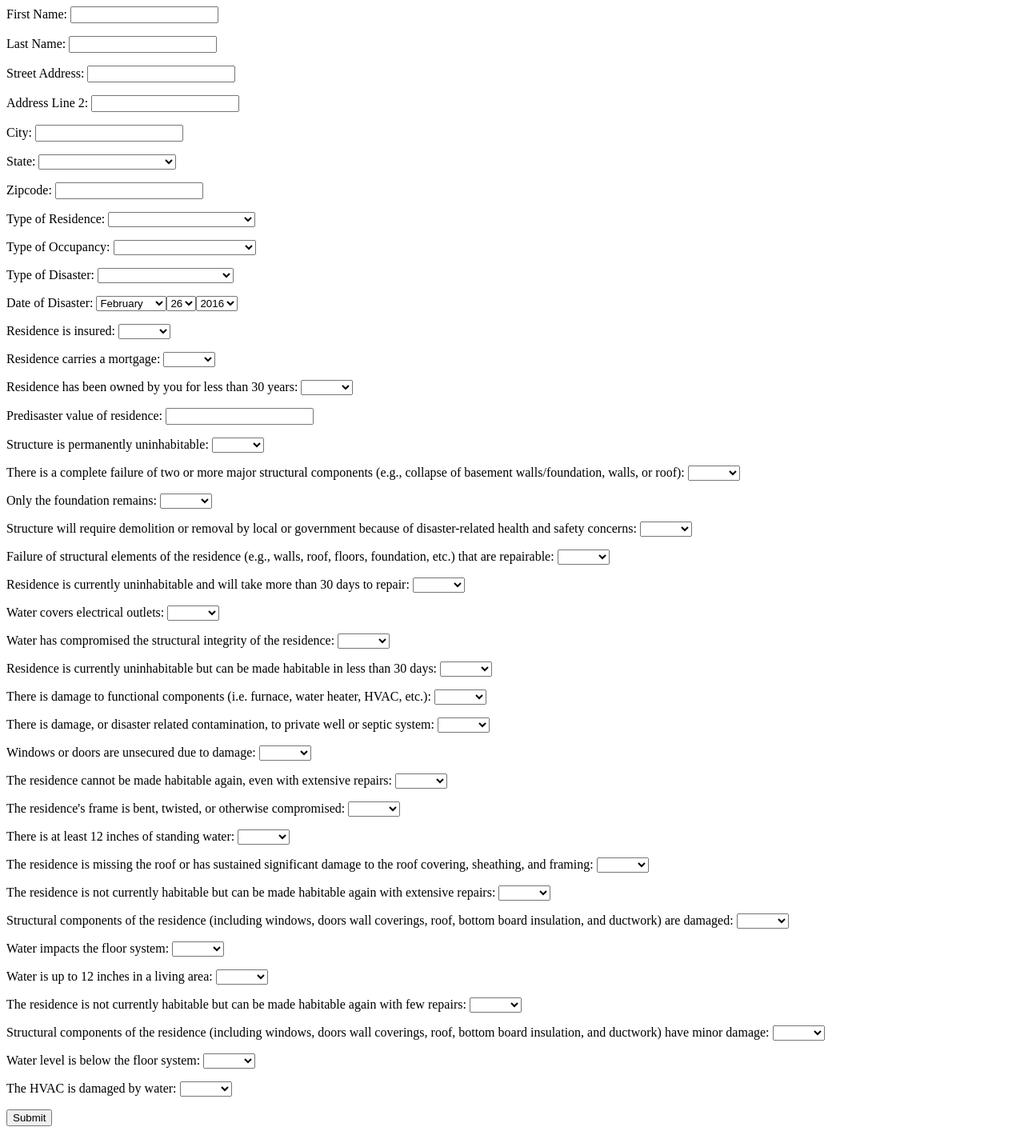
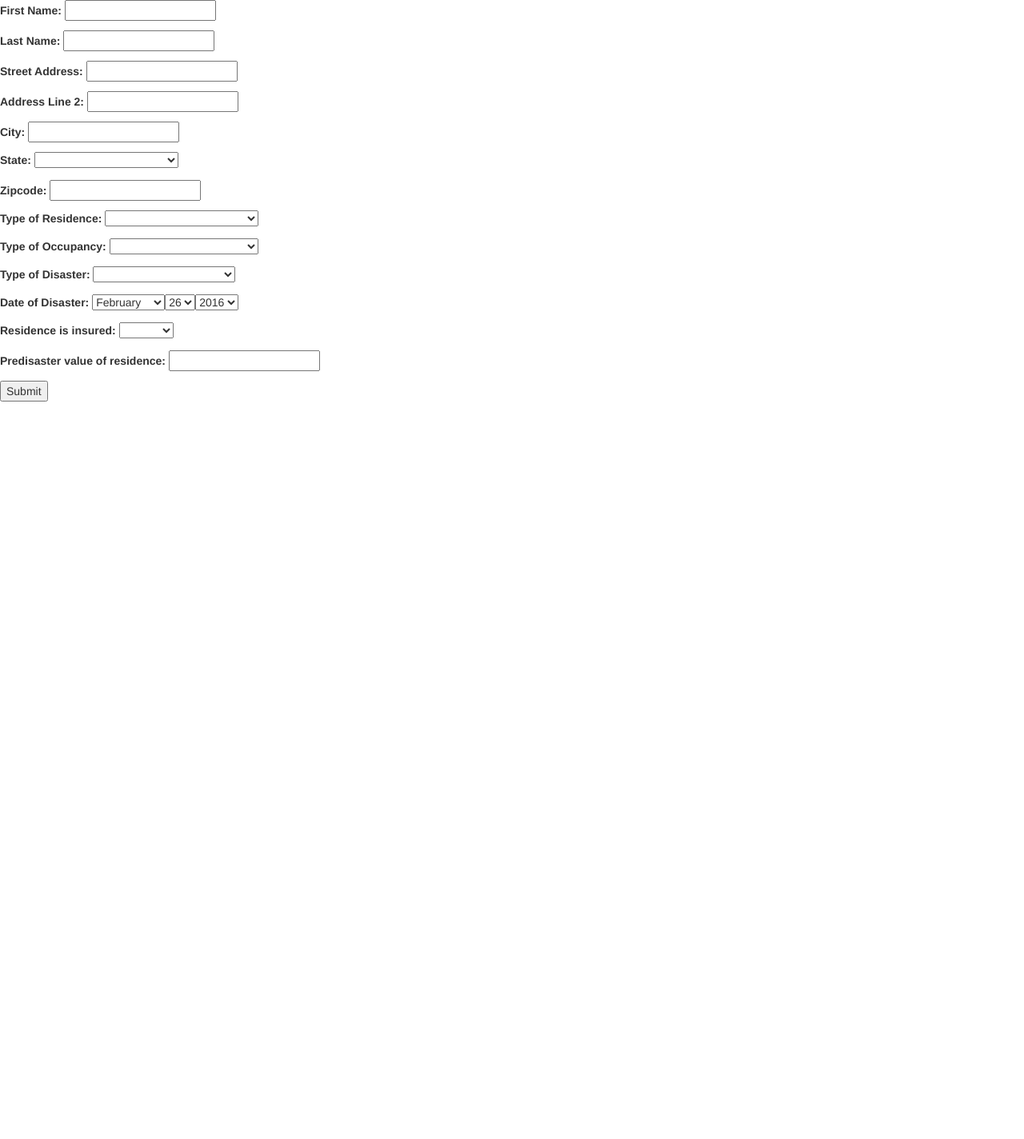
Before and after one commit to lucyktan/DisasterReporting, a Django app: page /form/ in a window 1280 px wide. Shown: the whole page at 80% size. After the commit the page ends 502 px from the top, so only its background shows below. Run offline with Django 3.2, Linux system fonts and the light colour scheme; some libraries are stand-ins or nearby versions.

Commit message:
Added form logic, Bootstrap, and jQuery
Bootstrap version: 3.3.6
jQuery version: 1.12.1
Added question about water depth for non-manufactured houses (forgot
earlier)
Correctly asks about mortgage and length of ownership if relevant
Correctly asks questions based on if it is a manufactured housing unit
or not
Removed requirement to answer questions that only sometimes appear -
need to validate manually

```diff
--- a/DisasterReporting/forms.py
+++ b/DisasterReporting/forms.py
@@ -64,7 +64,7 @@ types_of_residence=['','Single Family','Multi-Family','Manufactured Housing Unit
 types_of_occupancy=['','Own as primary residence','Rent as primary residence','Non-primary residence']
 types_of_disaster=['','Flooding','Tornado','Hurricane/Tropical Storm','Earthquake']
 yes_no_unsure=['','Yes','No','Unsure']
-
+water_levels=['','Not present','Less than 3 inches','Between 3 inches and 18 inches','Above 18 inches']
 class DisasterForm(forms.Form):
     first_name=forms.CharField(label='First Name',max_length=100)
     last_name=forms.CharField(label='Last Name',max_length=100)
@@ -78,37 +78,39 @@ class DisasterForm(forms.Form):
     type_of_disaster=forms.ChoiceField(label='Type of Disaster',choices=((x,x) for x in types_of_disaster))
     date_of_disaster=forms.DateField(label='Date of Disaster',initial=datetime.date.today,widget=forms.SelectDateWidget(years=(datetime.date.today().year-2,datetime.date.today().year-1,datetime.date.today().year)))
     insured=forms.ChoiceField(label='Residence is insured',choices=((x,x) for x in yes_no_unsure))
-    mortgage=forms.ChoiceField(label='Residence carries a mortgage',choices=((x,x) for x in yes_no_unsure))
-    owned_less_than_30_years=forms.ChoiceField(label='Residence has been owned by you for less than 30 years',choices=((x,x) for x in yes_no_unsure))
+    mortgage=forms.ChoiceField(required=False, label='Residence carries a mortgage',choices=((x,x) for x in yes_no_unsure))
+    owned_less_than_30_years=forms.ChoiceField(required=False, label='Residence has been owned by you for less than 30 years',choices=((x,x) for x in yes_no_unsure))
     predisaster_value=forms.DecimalField(label='Predisaster value of residence',decimal_places=2)
 
-    normal_destroyed_0=forms.ChoiceField(label='Structure is permanently uninhabitable',choices=((x,x) for x in yes_no_unsure))
-    normal_destroyed_1=forms.ChoiceField(label='There is a complete failure of two or more major structural components (e.g., collapse of basement walls/foundation, walls, or roof)',choices=((x,x) for x in yes_no_unsure))
-    normal_destroyed_2=forms.ChoiceField(label='Only the foundation remains',choices=((x,x) for x in yes_no_unsure))
-    normal_destroyed_3=forms.ChoiceField(label='Structure will require demolition or removal by local or government because of disaster-related health and safety concerns',choices=((x,x) for x in yes_no_unsure))
+    normal_water=forms.ChoiceField(required=False, label='Water level on the first floor (non-basement) is',choices=((x,x) for x in water_levels))
 
-    normal_major_0=forms.ChoiceField(label='Failure of structural elements of the residence (e.g., walls, roof, floors, foundation, etc.) that are repairable',choices=((x,x) for x in yes_no_unsure))
-    normal_major_1=forms.ChoiceField(label='Residence is currently uninhabitable and will take more than 30 days to repair',choices=((x,x) for x in yes_no_unsure))
-    normal_major_2=forms.ChoiceField(label='Water covers electrical outlets',choices=((x,x) for x in yes_no_unsure))
-    normal_major_3=forms.ChoiceField(label='Water has compromised the structural integrity of the residence',choices=((x,x) for x in yes_no_unsure))
+    normal_destroyed_0=forms.ChoiceField(required=False, label='Structure is permanently uninhabitable',choices=((x,x) for x in yes_no_unsure))
+    normal_destroyed_1=forms.ChoiceField(required=False, label='There is a complete failure of two or more major structural components (e.g., collapse of basement walls/foundation, walls, or roof)',choices=((x,x) for x in yes_no_unsure))
+    normal_destroyed_2=forms.ChoiceField(required=False, label='Only the foundation remains',choices=((x,x) for x in yes_no_unsure))
+    normal_destroyed_3=forms.ChoiceField(required=False, label='Structure will require demolition or removal by local or government because of disaster-related health and safety concerns',choices=((x,x) for x in yes_no_unsure))
 
-    normal_minor_0=forms.ChoiceField(label='Residence is currently uninhabitable but can be made habitable in less than 30 days',choices=((x,x) for x in yes_no_unsure))
-    normal_minor_1=forms.ChoiceField(label='There is damage to functional components (i.e. furnace, water heater, HVAC, etc.)',choices=((x,x) for x in yes_no_unsure))
-    normal_minor_2=forms.ChoiceField(label='There is damage, or disaster related contamination, to private well or septic system',choices=((x,x) for x in yes_no_unsure))
-    normal_minor_3=forms.ChoiceField(label='Windows or doors are unsecured due to damage',choices=((x,x) for x in yes_no_unsure))
+    normal_major_0=forms.ChoiceField(required=False, label='Failure of structural elements of the residence (e.g., walls, roof, floors, foundation, etc.) that are repairable',choices=((x,x) for x in yes_no_unsure))
+    normal_major_1=forms.ChoiceField(required=False, label='Residence is currently uninhabitable and will take more than 30 days to repair',choices=((x,x) for x in yes_no_unsure))
+    normal_major_2=forms.ChoiceField(required=False, label='Water covers electrical outlets',choices=((x,x) for x in yes_no_unsure))
+    normal_major_3=forms.ChoiceField(required=False, label='Water has compromised the structural integrity of the residence',choices=((x,x) for x in yes_no_unsure))
+
+    normal_minor_0=forms.ChoiceField(required=False, label='Residence is currently uninhabitable but can be made habitable in less than 30 days',choices=((x,x) for x in yes_no_unsure))
+    normal_minor_1=forms.ChoiceField(required=False, label='There is damage to functional components (i.e. furnace, water heater, HVAC, etc.)',choices=((x,x) for x in yes_no_unsure))
+    normal_minor_2=forms.ChoiceField(required=False, label='There is damage, or disaster related contamination, to private well or septic system',choices=((x,x) for x in yes_no_unsure))
+    normal_minor_3=forms.ChoiceField(required=False, label='Windows or doors are unsecured due to damage',choices=((x,x) for x in yes_no_unsure))
 
 
-    manufactured_destroyed_0=forms.ChoiceField(label='The residence cannot be made habitable again, even with extensive repairs',choices=((x,x) for x in yes_no_unsure))
-    manufactured_destroyed_1=forms.ChoiceField(label='The residence\'s frame is bent, twisted, or otherwise compromised',choices=((x,x) for x in yes_no_unsure))
-    manufactured_destroyed_2=forms.ChoiceField(label='There is at least 12 inches of standing water',choices=((x,x) for x in yes_no_unsure))
-    manufactured_destroyed_3=forms.ChoiceField(label='The residence is missing the roof or has sustained significant damage to the roof covering, sheathing, and framing',choices=((x,x) for x in yes_no_unsure))
+    manufactured_destroyed_0=forms.ChoiceField(required=False, label='The residence cannot be made habitable again, even with extensive repairs',choices=((x,x) for x in yes_no_unsure))
+    manufactured_destroyed_1=forms.ChoiceField(required=False, label='The residence\'s frame is bent, twisted, or otherwise compromised',choices=((x,x) for x in yes_no_unsure))
+    manufactured_destroyed_2=forms.ChoiceField(required=False, label='There is at least 12 inches of standing water',choices=((x,x) for x in yes_no_unsure))
+    manufactured_destroyed_3=forms.ChoiceField(required=False, label='The residence is missing the roof or has sustained significant damage to the roof covering, sheathing, and framing',choices=((x,x) for x in yes_no_unsure))
 
-    manufactured_major_0=forms.ChoiceField(label='The residence is not currently habitable but can be made habitable again with extensive repairs',choices=((x,x) for x in yes_no_unsure))
-    manufactured_major_1=forms.ChoiceField(label='Structural components of the residence (including windows, doors wall coverings, roof, bottom board insulation, and ductwork) are damaged',choices=((x,x) for x in yes_no_unsure))
-    manufactured_major_2=forms.ChoiceField(label='Water impacts the floor system',choices=((x,x) for x in yes_no_unsure))
-    manufactured_major_3=forms.ChoiceField(label='Water is up to 12 inches in a living area',choices=((x,x) for x in yes_no_unsure))
+    manufactured_major_0=forms.ChoiceField(required=False, label='The residence is not currently habitable but can be made habitable again with extensive repairs',choices=((x,x) for x in yes_no_unsure))
+    manufactured_major_1=forms.ChoiceField(required=False, label='Structural components of the residence (including windows, doors wall coverings, roof, bottom board insulation, and ductwork) are damaged',choices=((x,x) for x in yes_no_unsure))
+    manufactured_major_2=forms.ChoiceField(required=False, label='Water impacts the floor system',choices=((x,x) for x in yes_no_unsure))
+    manufactured_major_3=forms.ChoiceField(required=False, label='Water is up to 12 inches in a living area',choices=((x,x) for x in yes_no_unsure))
 
-    manufactured_minor_0=forms.ChoiceField(label='The residence is not currently habitable but can be made habitable again with few repairs',choices=((x,x) for x in yes_no_unsure))
-    manufactured_minor_1=forms.ChoiceField(label='Structural components of the residence (including windows, doors wall coverings, roof, bottom board insulation, and ductwork) have minor damage',choices=((x,x) for x in yes_no_unsure))
-    manufactured_minor_2=forms.ChoiceField(label='Water level is below the floor system',choices=((x,x) for x in yes_no_unsure))
-    manufactured_minor_3=forms.ChoiceField(label='The HVAC is damaged by water',choices=((x,x) for x in yes_no_unsure))
+    manufactured_minor_0=forms.ChoiceField(required=False, label='The residence is not currently habitable but can be made habitable again with few repairs',choices=((x,x) for x in yes_no_unsure))
+    manufactured_minor_1=forms.ChoiceField(required=False, label='Structural components of the residence (including windows, doors wall coverings, roof, bottom board insulation, and ductwork) have minor damage',choices=((x,x) for x in yes_no_unsure))
+    manufactured_minor_2=forms.ChoiceField(required=False, label='Water level is below the floor system',choices=((x,x) for x in yes_no_unsure))
+    manufactured_minor_3=forms.ChoiceField(required=False, label='The HVAC is damaged by water',choices=((x,x) for x in yes_no_unsure))
--- a/DisasterReporting/templates/form.html
+++ b/DisasterReporting/templates/form.html
@@ -1,5 +1,75 @@
+<link rel="stylesheet" href="https://maxcdn.bootstrapcdn.com/bootstrap/3.3.6/css/bootstrap.min.css" integrity="sha384-1q8mTJOASx8j1Au+a5WDVnPi2lkFfwwEAa8hDDdjZlpLegxhjVME1fgjWPGmkzs7" crossorigin="anonymous">
+<script src="https://code.jquery.com/jquery-1.12.1.min.js"></script>
+<script src="https://maxcdn.bootstrapcdn.com/bootstrap/3.3.6/js/bootstrap.min.js" integrity="sha384-0mSbJDEHialfmuBBQP6A4Qrprq5OVfW37PRR3j5ELqxss1yVqOtnepnHVP9aJ7xS" crossorigin="anonymous"></script>
 <form action="/form/" method="post">
     {% csrf_token %}
     {{ form.as_p }}
     <input type="submit" value="Submit" />
 </form>
+<script type="text/javascript">
+    $( document ).ready(function() {
+            $('#id_mortgage').parent().hide();
+            $('#id_owned_less_than_30_years').parent().hide();
+            $('[id^=id_manufactured]').parent().hide();
+            $('[id^=id_normal]').parent().hide();
+    });
+    function check_mortgage(){
+        var text=$('#id_insured').find(":selected").text();
+        var occupancy=$('#id_type_of_occupancy').find(":selected").text();
+        if(occupancy!=='Own as primary residence'){
+            $('#id_mortgage').parent().hide();
+            $('#id_owned_less_than_30_years').parent().hide();
+        }
+        if(text==='Yes'||text==='No'||text===''){
+            $('#id_mortgage').parent().hide();
+            $('#id_owned_less_than_30_years').parent().hide();
+        }else{
+            $('#id_mortgage').parent().show();
+            check_30_years();
+        }
+    }
+     function check_30_years() {
+        var text=$('#id_mortgage').find(":selected").text();
+        var insured=$('#id_insured').find(":selected").text();
+        var occupancy=$('#id_type_of_occupancy').find(":selected").text();
+        if(occupancy!=='Own as primary residence'){
+            $('#id_owned_less_than_30_years').parent().hide();
+        }
+        if(insured!=='Unsure'){
+            $('#id_owned_less_than_30_years').parent().hide();
+        }
+        if(text==='Yes'||text==='No'||text===''){
+            $('#id_owned_less_than_30_years').parent().hide();
+        }else{
+            $('#id_owned_less_than_30_years').parent().show();
+        }
+    }
+     $('#id_type_of_occupancy').change(function () {
+        var text=$( this ).find(":selected").text();
+         if(text==='Own as primary residence'){
+             check_mortgage();
+         }else{
+            $('#id_mortgage').parent().hide();
+            $('#id_owned_less_than_30_years').parent().hide();
+         }
+     })
+    $('#id_insured').change(function () {
+        check_mortgage();
+    });
+    $('#id_mortgage').change(function () {
+        check_30_years();
+    });
+    $('#id_type_of_residence').change(function () {
+        var text=$( this ).find(":selected").text();
+         if(text==='Single Family'||text==='Multi-Family'){
+            $('[id^=id_manufactured]').parent().hide();
+            $('[id^=id_normal]').parent().show();
+         }else if(text==='Manufactured Housing Unit'){
+            $('[id^=id_manufactured]').parent().show();
+            $('[id^=id_normal]').parent().hide();
+         }else{
+            $('[id^=id_manufactured]').parent().hide();
+            $('[id^=id_normal]').parent().hide();
+         }
+    })
+</script>
```
